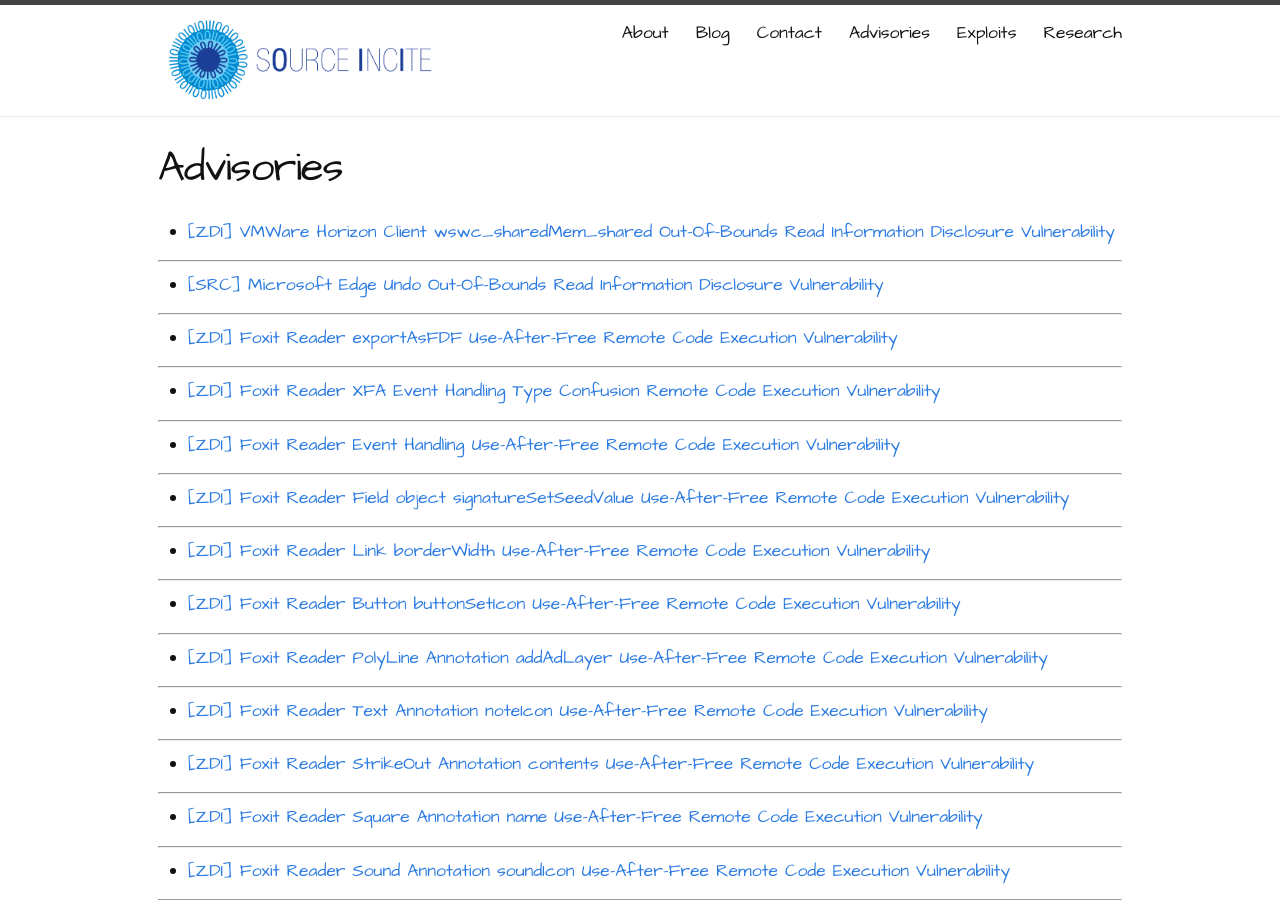
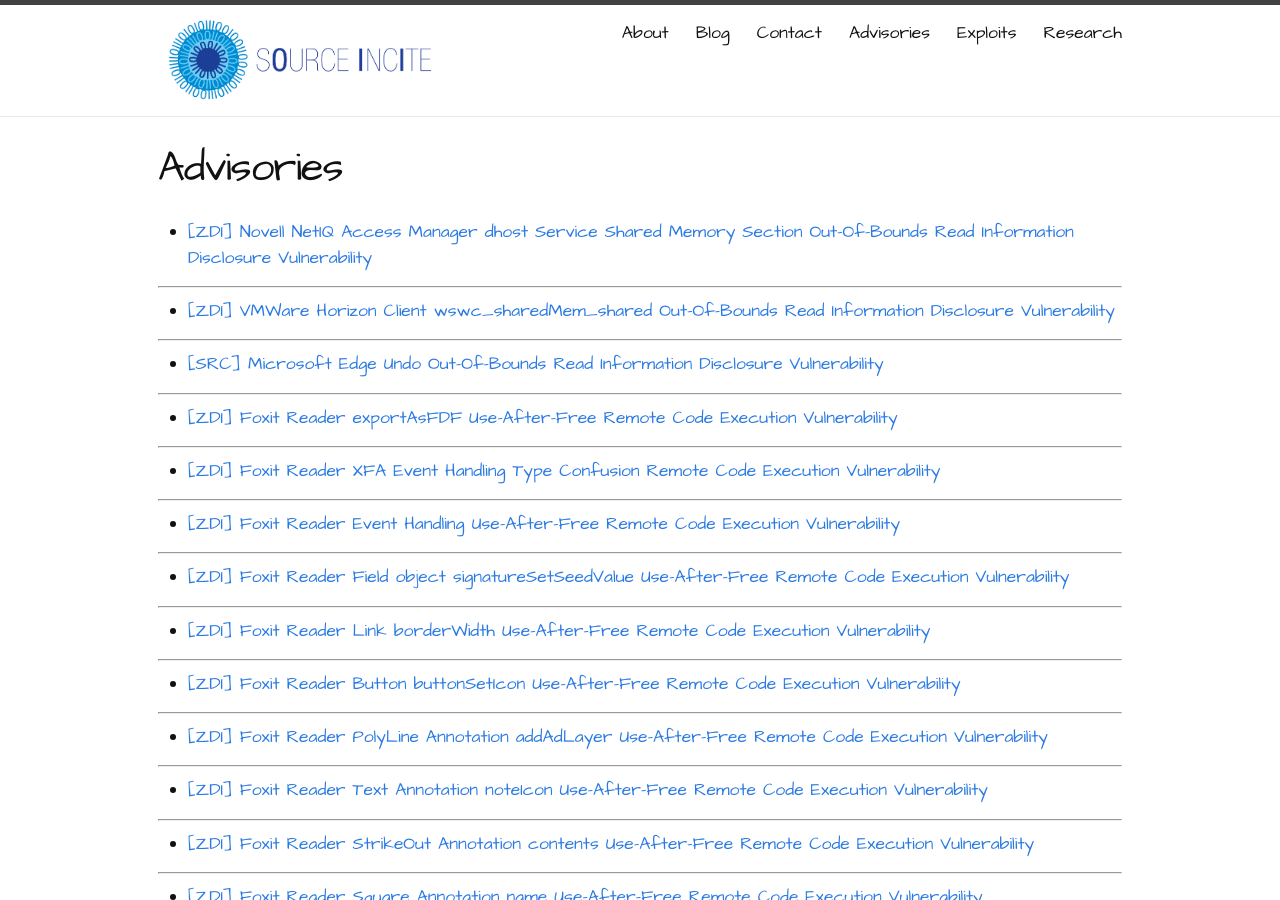
Before and after one commit to sourceincite/sourceincite.github.io, a Jekyll site: the page built from advisories/index.md, in a window 1280 px wide and 900 px high. Built offline with Jekyll 4.4.1, drawn with Linux system fonts in a browser that asks for light colours.

Commit message:
added Novell advisory

```diff
--- a/advisories/index.md
+++ b/advisories/index.md
@@ -4,6 +4,10 @@
 permalink: /advisories/
 ---
 
+* [[ZDI] Novell NetIQ Access Manager dhost Service Shared Memory Section Out-Of-Bounds Read Information Disclosure Vulnerability](https://www.zerodayinitiative.com/advisories/ZDI-18-913/)
+
+---
+
 * [[ZDI] VMWare Horizon Client wswc_sharedMem_shared Out-Of-Bounds Read Information Disclosure Vulnerability](https://www.zerodayinitiative.com/advisories/ZDI-18-881/)
 
 ---
```
